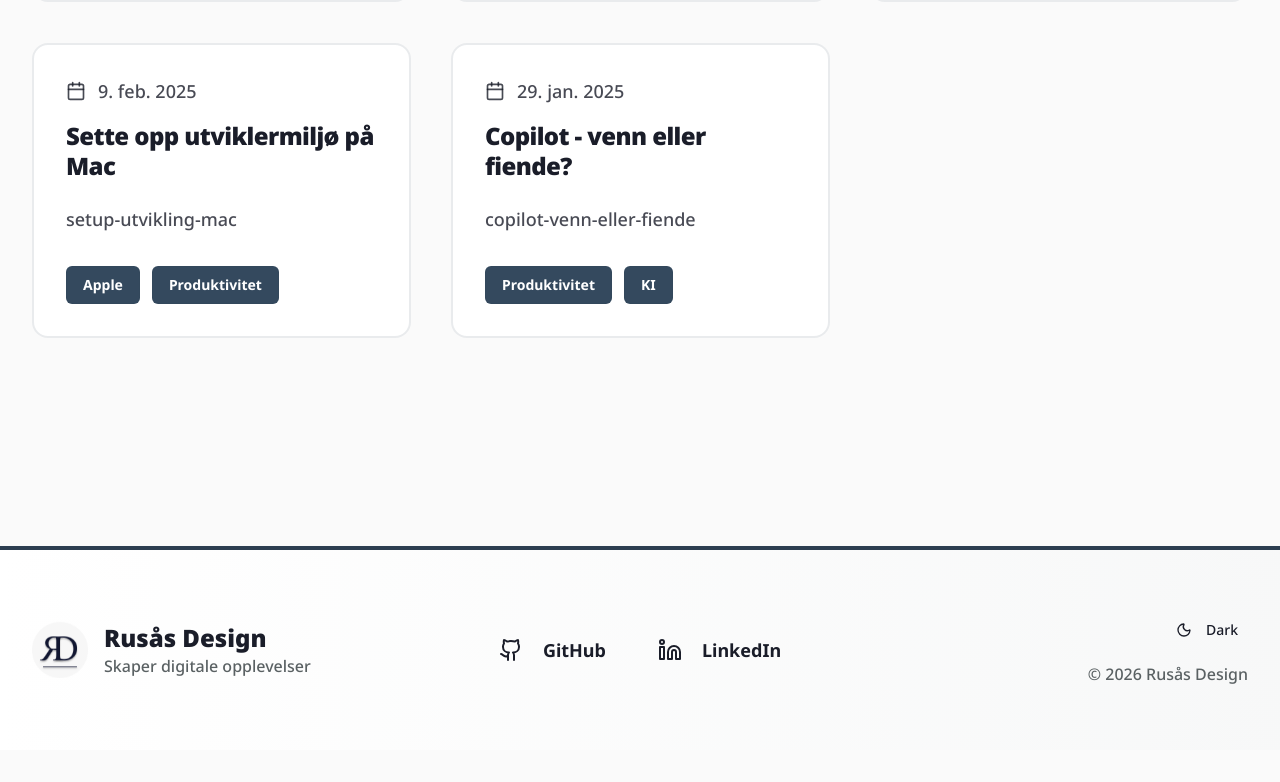
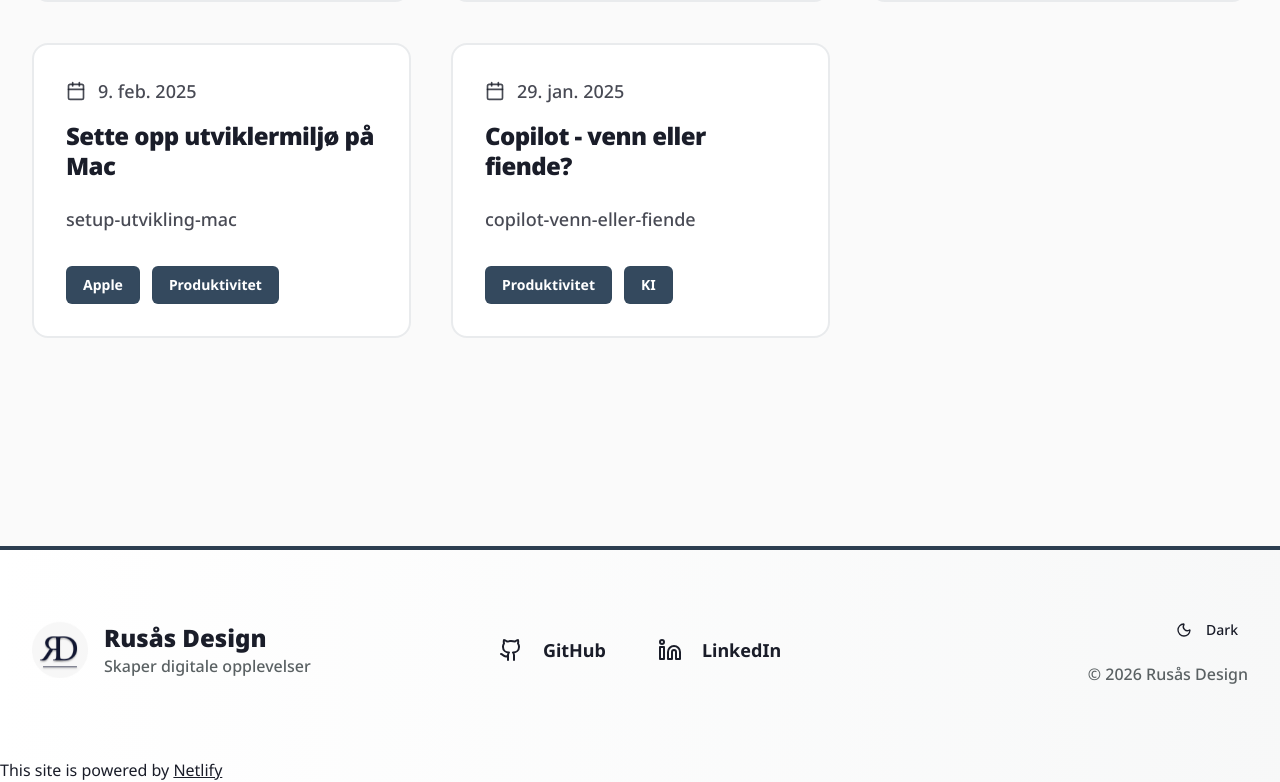
Before and after one commit to haakonhelmenrusas/rusasdesign.no, a Next.js app: page / in a window 1280 px wide. Shown: the part 1727-2509 px from the top of the page. Before the commit the page ends 2477 px from the top, so only its background shows below. Built offline with nearby package versions, Linux system fonts and the light colour scheme.

Commit message:
feat: add footer credit for Netlify hosting
Signed-off-by: Haakon Helmen Rusås <haakon.helmen.rusas@pm.me>

```diff
--- a/components/footer/Footer.tsx
+++ b/components/footer/Footer.tsx
@@ -71,6 +71,17 @@ export default function Footer() {
           </div>
         </div>
       </div>
+      <p className="mt-2 text-[var(--white-30)]">
+        This site is powered by{' '}
+        <a
+          href="https://www.netlify.com"
+          target="_blank"
+          rel="noopener noreferrer"
+          className="text-[var(--white-80)] underline transition-[color,transform] duration-[150ms] ease-[ease] hover:text-[var(--white)] hover:scale-[1.05]"
+        >
+          Netlify
+        </a>
+      </p>
     </footer>
   );
 }
```
